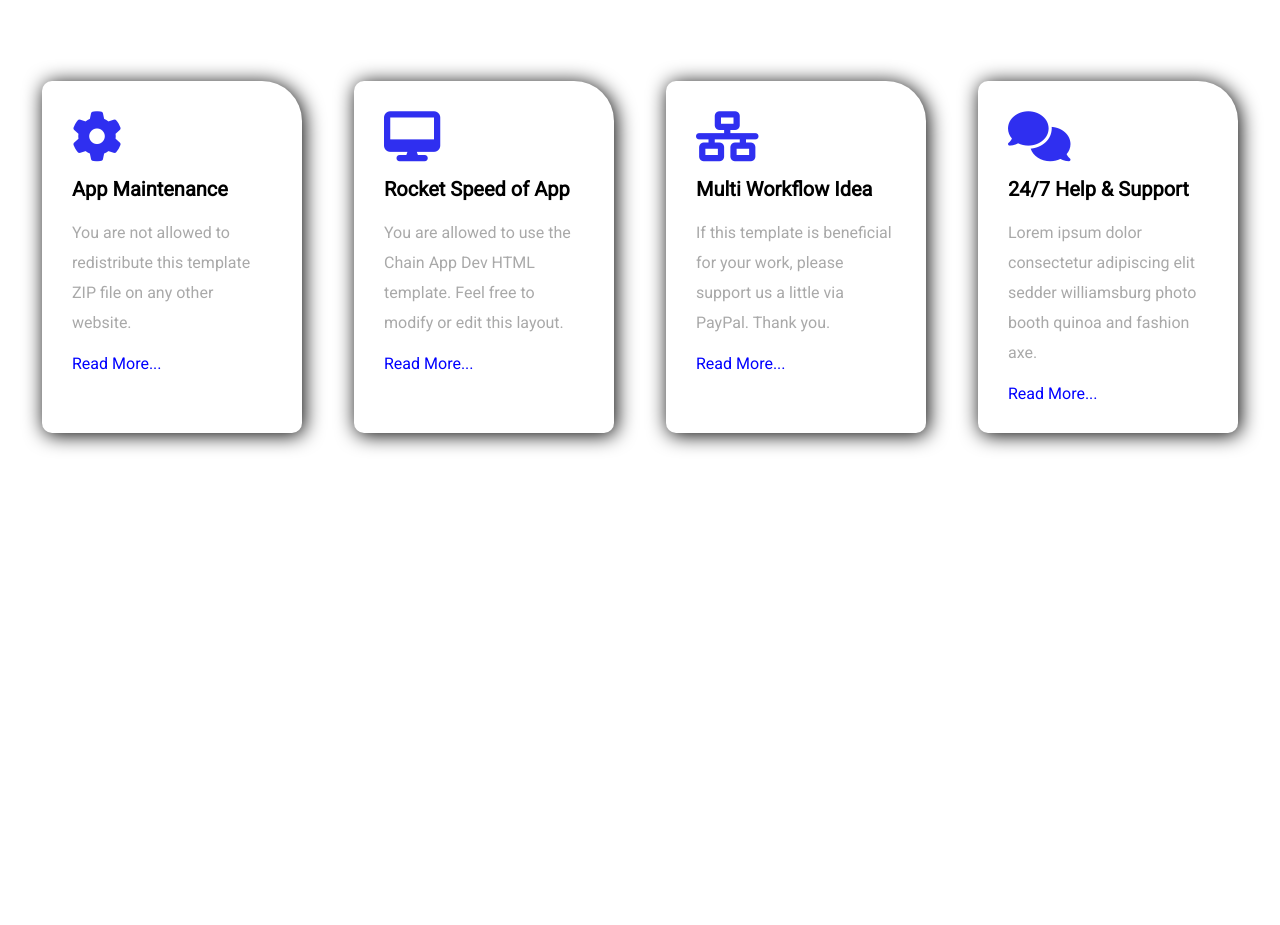
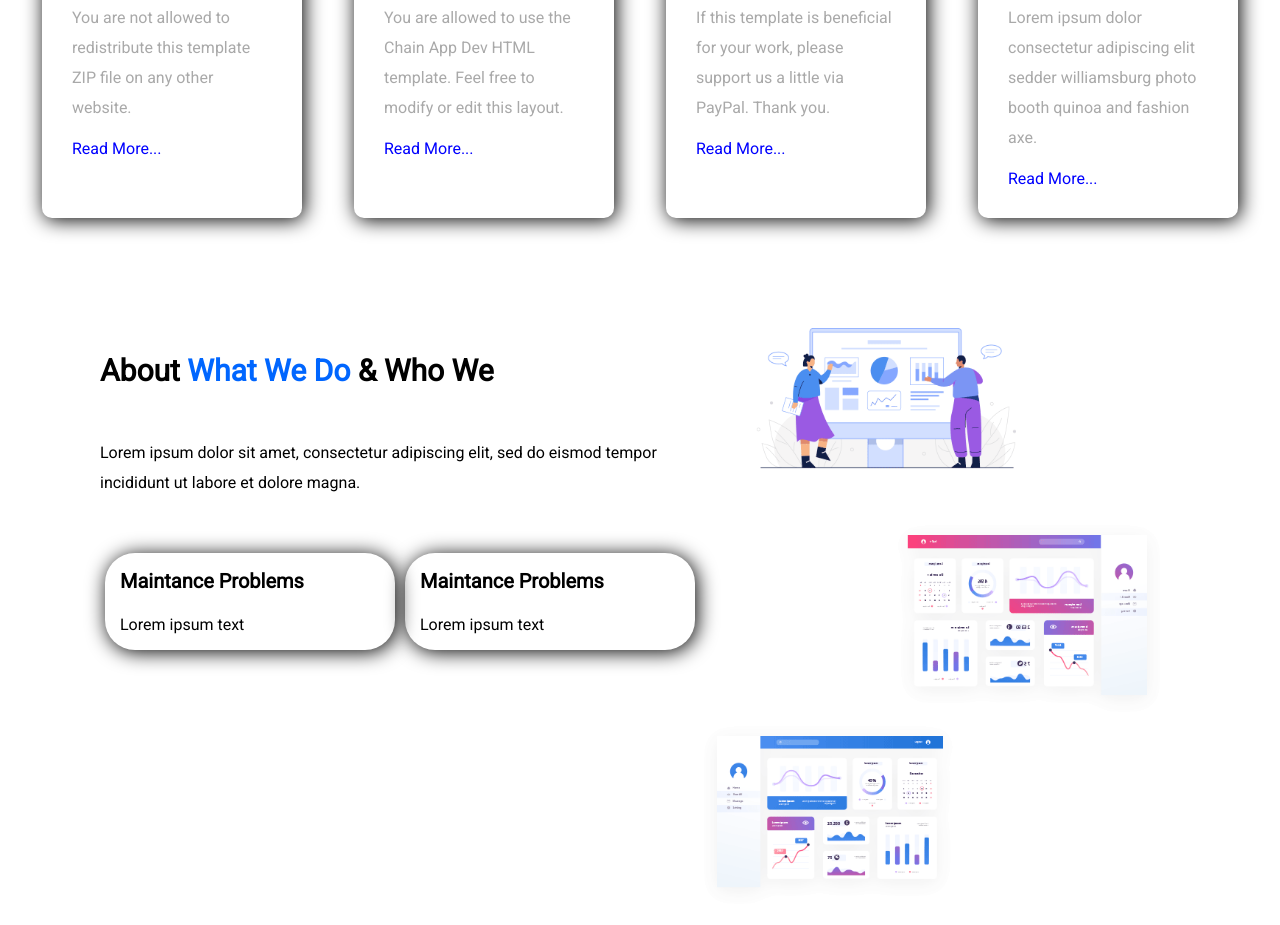
Before and after one commit to Mizanur2/Chain, a plain HTML site: page index.html in a window 1280 px wide. Shown: the part 1215-2140 px from the top of the page. Before the commit the page ends 1758 px from the top, so only its background shows below. Drawn offline with Linux system fonts and the light colour scheme.

Commit message:
something added

```diff
--- a/index.html
+++ b/index.html
@@ -28,7 +28,7 @@
         </div>
     </header>
 
-    <section class="top-section">
+    <section class="common-section">
         <div class="top-text">
             <h1>Get The Latest App</h1>
             <h1>From App Stores</h1>
@@ -75,6 +75,30 @@
         </div>
     </section>
 
+    <section class="common-section">
+
+        <div class="top-text">
+            <h2>About <span> What We Do </span> & Who We</h2>
+            <p>Lorem ipsum dolor sit amet, consectetur adipiscing elit, sed do eismod tempor incididunt ut labore et
+                dolore magna.</p>
+
+            <div class="mini-boxes">
+                <div class="mini-box">
+                    <h2>Maintance Problems</h2>
+                    <p>Lorem ipsum text</p>
+                </div>
+                <div class="mini-box">
+                    <h2>Maintance Problems</h2>
+                    <p>Lorem ipsum text</p>
+                </div>
+            </div>
+        </div>
+        </div>
+        <div class="about-img">
+            <img src="images/about-right-dec.png" alt="">
+        </div>
+    </section>
+
 </body>
 
 </html>
--- a/style.css
+++ b/style.css
@@ -28,12 +28,19 @@ body{
     border-radius: 50px;
 }
 
-.top-section{
+.common-section{
     display: flex;
-    justify-content: center;
-    align-items: center;
+    /* justify-content: center;
+    align-items: center; */
     margin-top: 100px;
     margin-bottom: 200px;
+}
+.common-section .top-text{
+    width:600px;
+}
+.common-section img{
+    height: 100%;
+    width: 80%;
 }
 h1{
     font-size: 50px;
@@ -104,3 +111,31 @@ span{
     font-size: 50px;
     color: rgb(47, 47, 240);
 }
+.common-section h2{
+    font-size: 30px;
+}
+.common-section p{
+    margin-top: 50px;
+    width: 600px;
+}
+.mini-box p{
+    margin-top: 0px;
+}
+.mini-boxes{
+    display: flex;
+    justify-content: space-around;
+    padding: 5px 0px;
+}
+.mini-box{
+    width: 260px;
+    box-shadow: 2px 2px 20px;
+    border-radius: 30px;
+    padding: 0px 15px;
+}
+.mini-box p{
+    padding-bottom: 10px;
+    margin-bottom: 0px;
+}
+.mini-box h2{
+    font-size: 20px;
+}
```
